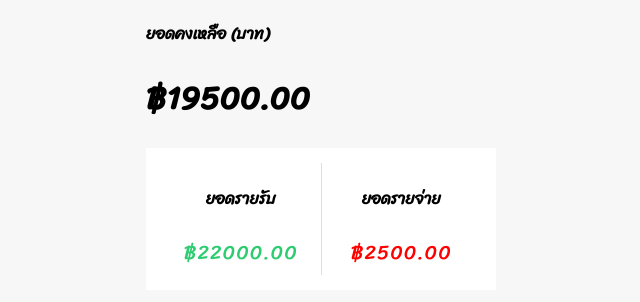
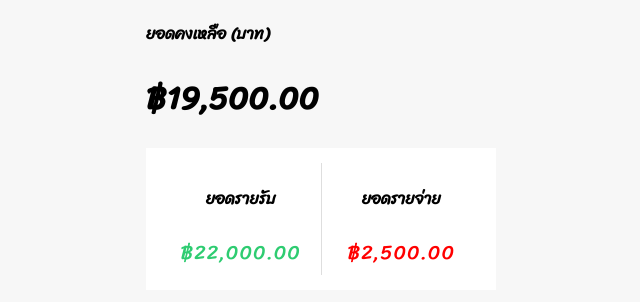
Before and after one commit to wat885/Courses-React-KR, a React (Create React App) app in the folder my-app/: page / in a window 1280 px wide. Shown: the part 326-628 px from the top of the page, without its empty margins (319-959 px from the left). Built offline with nearby package versions, Linux system fonts and the light colour scheme.

Commit message:
53 format number

```diff
--- a/my-app/src/components/FormComponent.js
+++ b/my-app/src/components/FormComponent.js
@@ -41,6 +41,7 @@
 
   }, [title, amount]); // ดักจับ state
 
+
   return (
     <div>
       {/* {title}{amount} */}
--- a/my-app/src/components/Item.js
+++ b/my-app/src/components/Item.js
@@ -8,12 +8,15 @@
   const status = amount < 0 ? "expense" : "income";
   const symbol = amount < 0 ? "-" : "+";
 
+  const formatNumber = (num) => {
+    return num.toString().replace(/(\d)(?=(\d{3})+(?!\d))/g, "$1,");
+  };
 
   return (
     <li className={status}>
       {title}
       <span>
-        {symbol} {Math.abs(amount)}
+        {symbol} {formatNumber(Math.abs(amount))}
       </span>
     </li>
   );
--- a/my-app/src/components/ReportComponet.js
+++ b/my-app/src/components/ReportComponet.js
@@ -7,18 +7,23 @@
 
   //วิธีที่ 2 useContext
   const { income, expense } = useContext(DataContext);
+
+  const formatNumber = (num) => {
+    return num.toString().replace(/(\d)(?=(\d{3})+(?!\d))/g, "$1,");
+  };
+
   return (
     <div>
       <h4>ยอดคงเหลือ (บาท)</h4>
-      <h1>฿{(income - expense).toFixed(2)}</h1>
+      <h1>฿{formatNumber((income - expense).toFixed(2))}</h1>
       <div className="report-container">
         <div>
           <h4>ยอดรายรับ</h4>
-          <p className="report plus">฿{income}</p>
+          <p className="report plus">฿{formatNumber(income)}</p>
         </div>
         <div>
           <h4>ยอดรายจ่าย</h4>
-          <p className="report minus">฿{expense}</p>
+          <p className="report minus">฿{formatNumber(expense)}</p>
         </div>
       </div>
 
```
